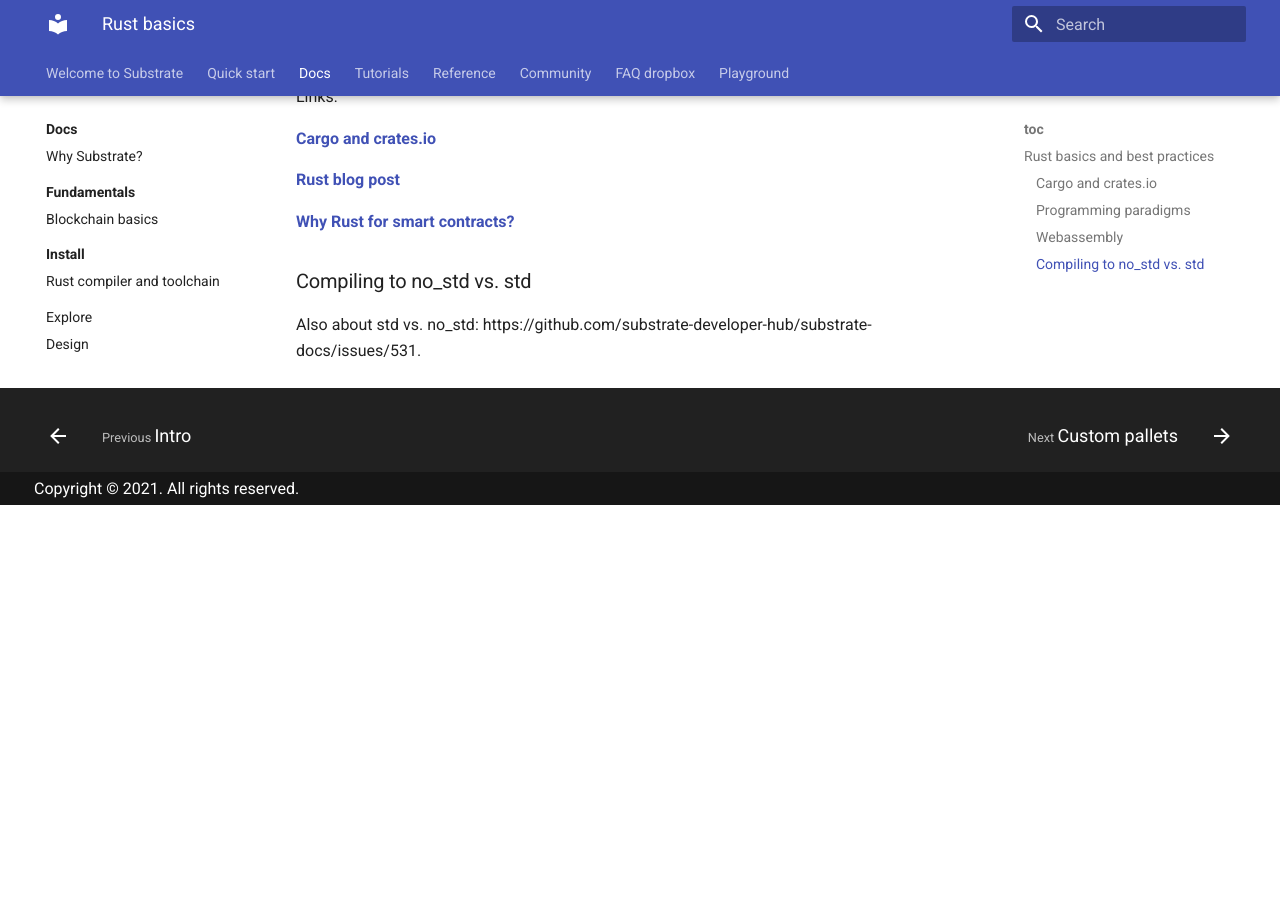
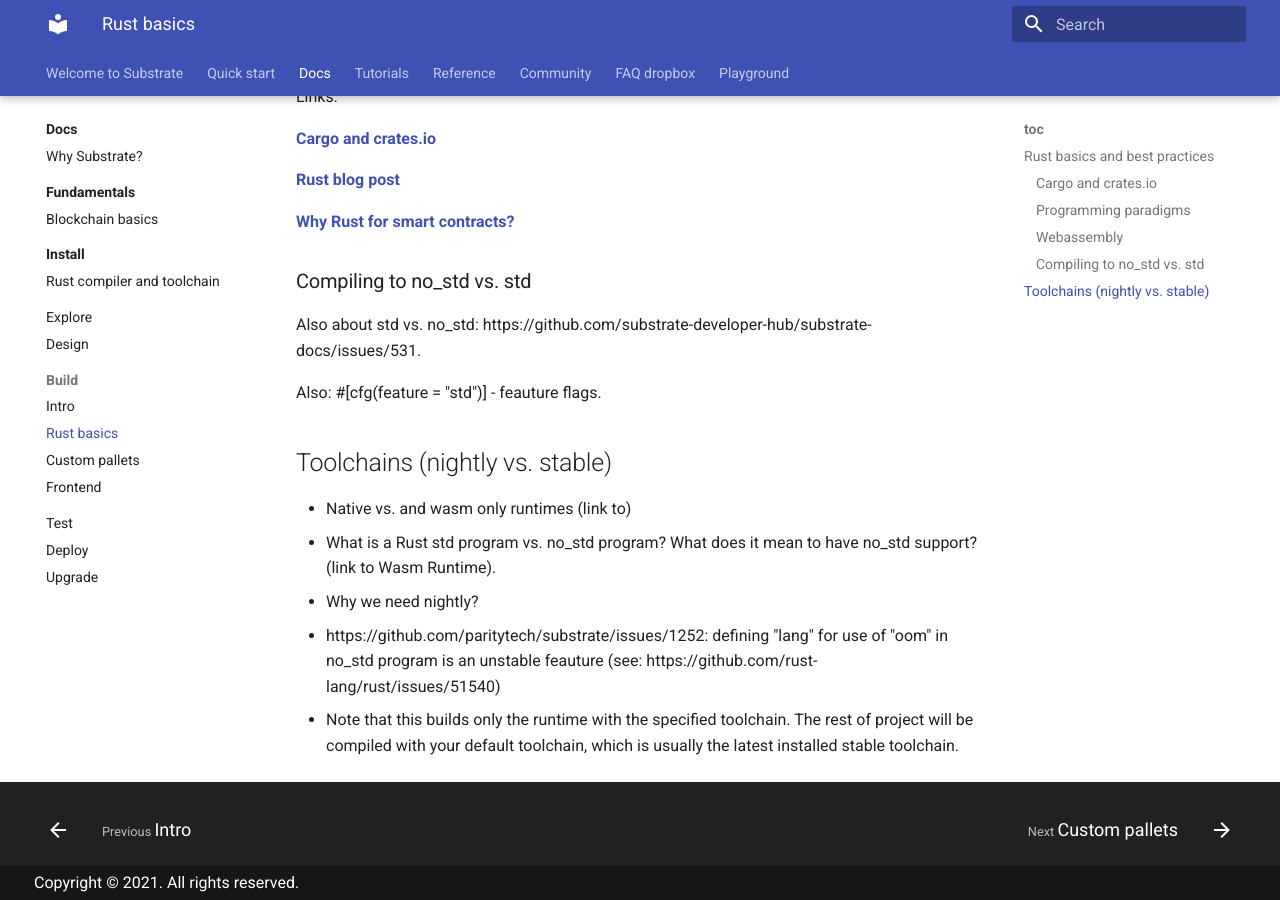
Before and after one commit to polkadot-developers/docs-sandbox, an MkDocs documentation site: the page built from source/docs/main-docs/06-build/rust-basics.md, in a window 1280 px wide and 900 px high, scrolled down 1558 px. Built offline with MkDocs 1.6.1 and Material for MkDocs 9.7.7, drawn with Linux system fonts in a browser that asks for light colours; before the commit the page ends 2063 px from its top, so only the background shows below that.

Commit message:
Add rust-basics wip

```diff
--- a/source/docs/main-docs/06-build/rust-basics.md
+++ b/source/docs/main-docs/06-build/rust-basics.md
@@ -60,3 +60,14 @@
 ### Compiling to no_std vs. std
 
 Also about std vs. no_std: https://github.com/substrate-developer-hub/substrate-docs/issues/531.
+
+Also: #[cfg(feature = "std")] - feauture flags.
+
+## Toolchains (nightly vs. stable)
+
+- Native vs. and wasm only runtimes (link to)
+- What is a Rust std program vs. no_std program? What does it mean to have no_std support? (link to Wasm Runtime).
+- Why we need nightly?
+- https://github.com/paritytech/substrate/issues/1252: defining "lang" for use of "oom" in no_std program is an unstable feauture (see: https://github.com/rust-lang/rust/issues/51540)
+- Note that this builds only the runtime with the specified toolchain.
+    The rest of project will be compiled with your default toolchain, which is usually the latest installed stable toolchain.
```
